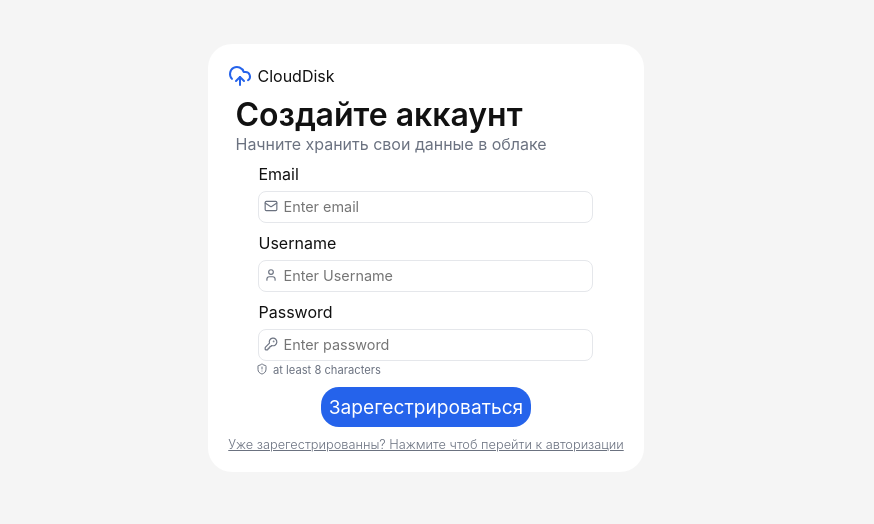
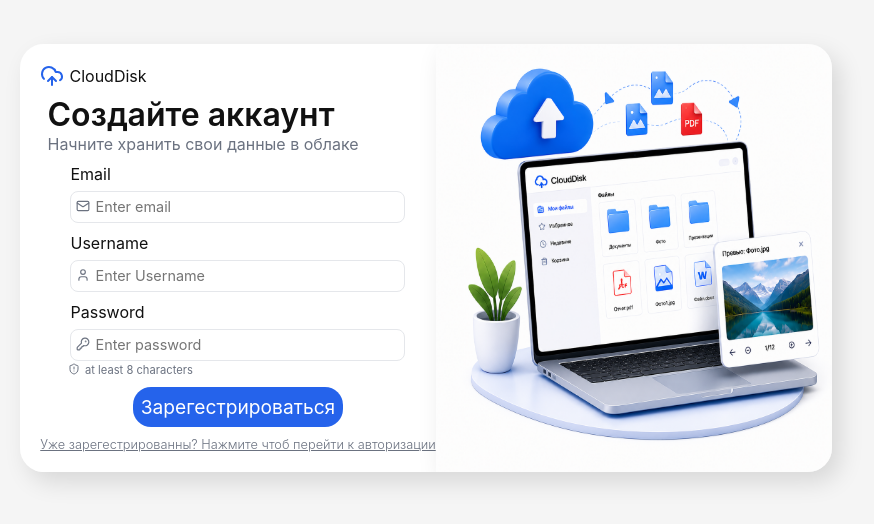
Before and after one commit to Shamitsu212/CloudDisk, a React (Vite) app in the folder frontend/: page /register in a window 1280 px wide. Shown: the part 142-666 px from the top of the page, without its empty margins (214-1088 px from the left). Built offline with nearby package versions, Linux system fonts and the light colour scheme.

Commit message:
feat: Доделана стилизация форм авторизации и регистрации

```diff
--- a/frontend/src/auth/page/components/layout/AuthForm/AuthForm.module.css
+++ b/frontend/src/auth/page/components/layout/AuthForm/AuthForm.module.css
@@ -1,10 +1,40 @@
-.form{
+.Container {
+    display: flex;
+
+    align-items: stretch;
+
+    box-shadow: 8px 10px 25px rgba(0, 0, 0, 0.12);
+
+    border-radius: 24px;
+
+    overflow: hidden;
+}
+
+
+.Container__wrapper {
+    width: 396px;
+
+    display: flex;
+    align-items: center;
+    justify-content: center;
+}
+
+
+.wrapper__img {
+    width: 100%;
+    height: 100%;
+
+    display: block;
+
+    object-fit: fill;
+    display: block;
+}
+
+.Container__form{
 
     background-color: var(--main);
 
     padding: 20px;
-
-    border-radius: 24px;
 
     display: flex;
     flex-direction: column;
--- a/frontend/src/auth/page/components/layout/AuthForm/AuthForm.tsx
+++ b/frontend/src/auth/page/components/layout/AuthForm/AuthForm.tsx
@@ -17,6 +17,8 @@ import { login } from '../../../../slice/authSlice'
 import Logo from '../../UI/Logo/Logo'
 
 import { KeyRound, Mail } from 'lucide-react'
+
+import logImg from "../../../../../assets/pic/auth/log.png"
 
 
 function AuthForm(){
@@ -48,8 +50,10 @@ function AuthForm(){
 
     return(
 
+        <div className={styles.Container}>
+
             <form
-            className={styles.form}
+                className={styles.Container__form}
                 onSubmit={handleSubmit}
             >
 
@@ -109,6 +113,14 @@ function AuthForm(){
 
             </form>
 
+            <div className={styles.Container__wrapper}>
+
+                <img src={logImg} className={styles.wrapper__img} />
+
+            </div>
+
+        </div>
+
     )
 }
 
--- a/frontend/src/auth/page/components/layout/RegForm/RegForm.module.css
+++ b/frontend/src/auth/page/components/layout/RegForm/RegForm.module.css
@@ -1,10 +1,45 @@
-.form{
+.Container {
+    display: flex;
+
+    align-items: stretch;
+
+    box-shadow: 8px 10px 25px rgba(0, 0, 0, 0.12);
+
+    border-radius: 24px;
+
+    overflow: hidden;
+
+}
+
+
+.Container__wrapper {
+    width: 396px;
+
+    display: flex;
+    align-items: center;
+    justify-content: center;
+}
+
+
+.wrapper__img {
+    width: 100%;
+    height: 100%;
+
+    display: block;
+
+    object-fit: fill;
+    display: block;
+
+    box-shadow: 8px 10px 25px rgba(0, 0, 0, 0.12);
+}
+
+
+
+.Container__form{
+
+    padding: 20px 0 20px 20px;
 
     background-color: var(--main);
-
-    padding: 20px;
-
-    border-radius: 24px;
 
     display: flex;
     flex-direction: column;
--- a/frontend/src/auth/page/components/layout/RegForm/RegForm.tsx
+++ b/frontend/src/auth/page/components/layout/RegForm/RegForm.tsx
@@ -17,7 +17,7 @@ import { login } from '../../../../slice/authSlice'
 import { useAppNavigate } from '../../../../../app/hooks/useAppNavigate';
 import { Link } from 'react-router-dom'
 
-
+import regImg from "../../../../../assets/pic/auth/reg.png"
 
 
 function RegForm(){
@@ -50,8 +50,10 @@ function RegForm(){
 
     return(
 
+        <div className={styles.Container}>
+
             <form
-            className={styles.form}
+                className={styles.Container__form}
                 onSubmit={handleSubmit}
             >
 
@@ -124,6 +126,14 @@ function RegForm(){
 
             </form>
 
+            <div className={styles.Container__wrapper}>
+
+                <img src={regImg} className={styles.wrapper__img} />
+
+            </div>
+
+        </div>
+
     )
 }
 
```
Also changed, not shown: frontend/src/assets/pic/auth/reg.png. Lines whose indentation alone changed are shown as unchanged.
